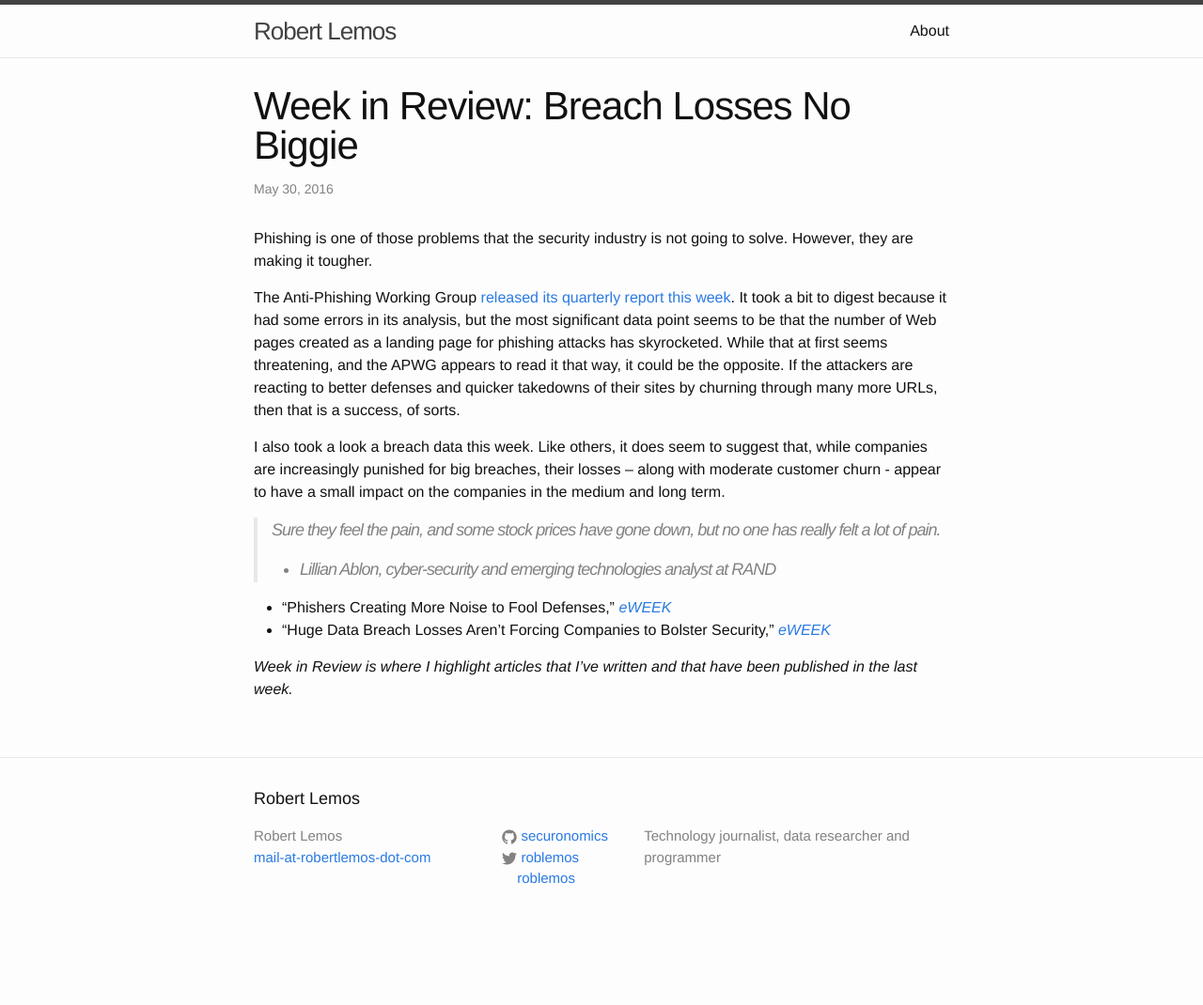
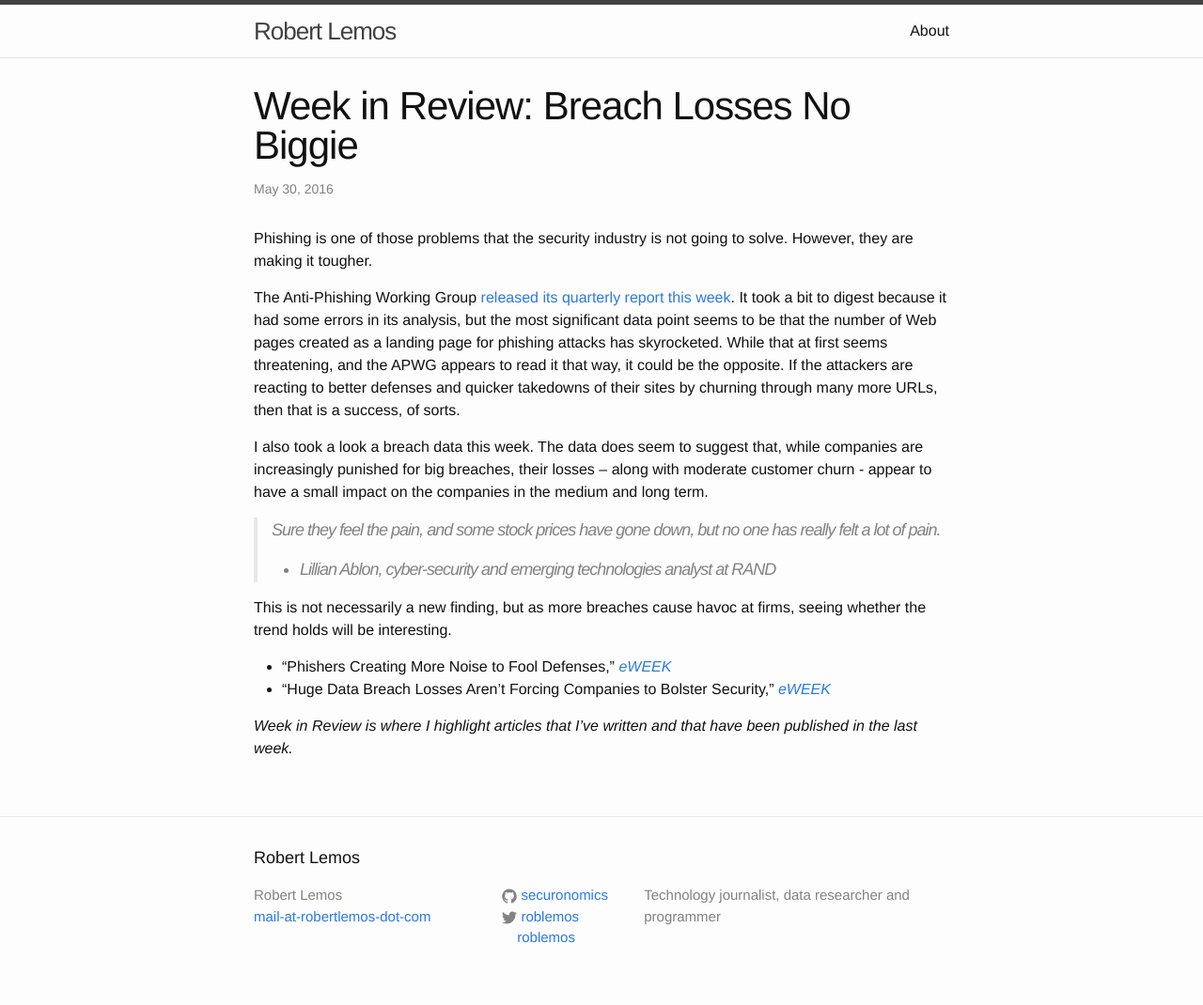
Before and after one commit to securonomics/securonomics.github.io, a Jekyll site: the page built from _posts/2016-05-30-week-in-review-breach-losses.md, in a window 1280 px wide. Shown: the whole page at 94% size. Built offline with Jekyll 4.4.1, drawn with Linux system fonts in a browser that asks for light colours; before the commit the page ends 1007 px from its top, so only the background shows below that.

Commit message:
Updated latest blog post with minor changes

```diff
--- a/_posts/2016-05-30-week-in-review-breach-losses.md
+++ b/_posts/2016-05-30-week-in-review-breach-losses.md
@@ -9,10 +9,12 @@ Phishing is one of those problems that the security industry is not going to sol
 
 The Anti-Phishing Working Group [released its quarterly report this week](http://www.eweek.com/security/phishers-creating-more-noise-to-fool-defenses.html). It took a bit to digest because it had some errors in its analysis, but the most significant data point seems to be that the number of Web pages created as a landing page for phishing attacks has skyrocketed. While that at first seems threatening, and the APWG appears to read it that way, it could be the opposite. If the attackers are reacting to better defenses and quicker takedowns of their sites by churning through many more URLs, then that is a success, of sorts.
 
-I also took a look a breach data this week. Like others, it does seem to suggest that, while companies are increasingly punished for big breaches, their losses -- along with moderate customer churn - appear to have a small impact on the companies in the medium and long term.
+I also took a look a breach data this week. The data does seem to suggest that, while companies are increasingly punished for big breaches, their losses -- along with moderate customer churn - appear to have a small impact on the companies in the medium and long term.
 
 > Sure they feel the pain, and some stock prices have gone down, but no one has really felt a lot of pain.
 - *Lillian Ablon, cyber-security and emerging technologies analyst at RAND*
+
+This is not necessarily a new finding, but as more breaches cause havoc at firms, seeing whether the trend holds will be interesting.
 
 - "Phishers Creating More Noise to Fool Defenses," [*eWEEK*](http://www.eweek.com/security/phishers-creating-more-noise-to-fool-defenses.html)
 - "Huge Data Breach Losses Aren't Forcing Companies to Bolster Security," [*eWEEK*](http://www.eweek.com/security/huge-data-breach-losses-arent-forcing-companies-to-bolster-security.html)
```
